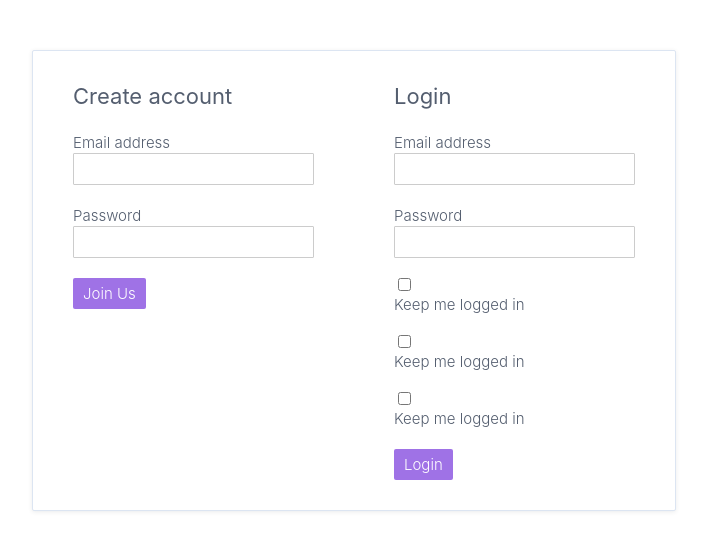
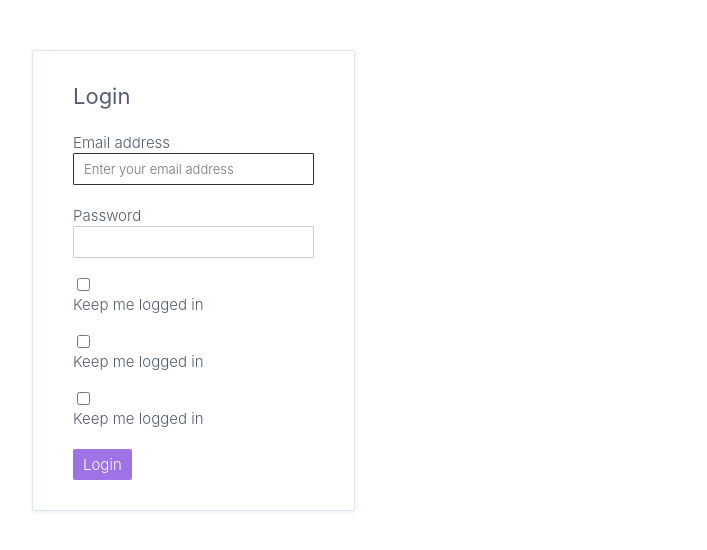
Before and after one commit to ozgursarikamis/angular-pro, an Angular app: page /#/ in a window 1280 px wide. Shown: the top 550 px of the page, without its empty margins (18-725 px from the left). Built offline with nearby package versions, Linux system fonts and the light colour scheme.

Commit message:
nativeElement

```diff
--- a/src/app/app.component.html
+++ b/src/app/app.component.html
@@ -1,8 +1,4 @@
 <div>
-  <app-auth-form (submitted)="createUser($event)">
-    <h3>Create account</h3>
-    <button type="submit">Join Us</button>
-  </app-auth-form>
   <app-auth-form (submitted)="loginUser($event)">
     <h3>Login</h3>
     <app-auth-remember (checked)="rememberUser($event)"></app-auth-remember>
--- a/src/app/auth/auth-form/auth-form.component.html
+++ b/src/app/auth/auth-form/auth-form.component.html
@@ -1,3 +1,8 @@
+<style>
+  .email {
+    border: 1px solid #333333;
+  }
+</style>
 <div>
   <form (ngSubmit)="onSubmit(form.value)" #form="ngForm">
     <ng-content select="h3"></ng-content> <!-- Content from outside of this component lies here -->
--- a/src/app/auth/auth-form/auth-form.component.ts
+++ b/src/app/auth/auth-form/auth-form.component.ts
@@ -5,7 +5,6 @@ import {
 import { User } from "../../../models/User";
 import { AuthRememberComponent } from "../auth-remember/auth-remember.component";
 import { AuthMessageComponent } from "../auth-message/auth-message.component";
-
 @Component({
   selector: "app-auth-form",
   templateUrl: "auth-form.component.html"
@@ -19,8 +18,10 @@ export class AuthFormComponent implements AfterContentInit, AfterViewInit {
   @ViewChildren(AuthMessageComponent) message: QueryList<AuthMessageComponent>;
 
   ngAfterViewInit(): void {
-    console.log('this.email :>> ', this.email);
-
+    console.log('this.email.nativeElement :>> ', this.email.nativeElement);
+    this.email.nativeElement.setAttribute("placeholder", "Enter your email address");
+    this.email.nativeElement.classList.add("email");
+    this.email.nativeElement.focus();
     // ContentChildren is only available here!
     if (this.message) {
       // this.message.forEach((message) => {
```
